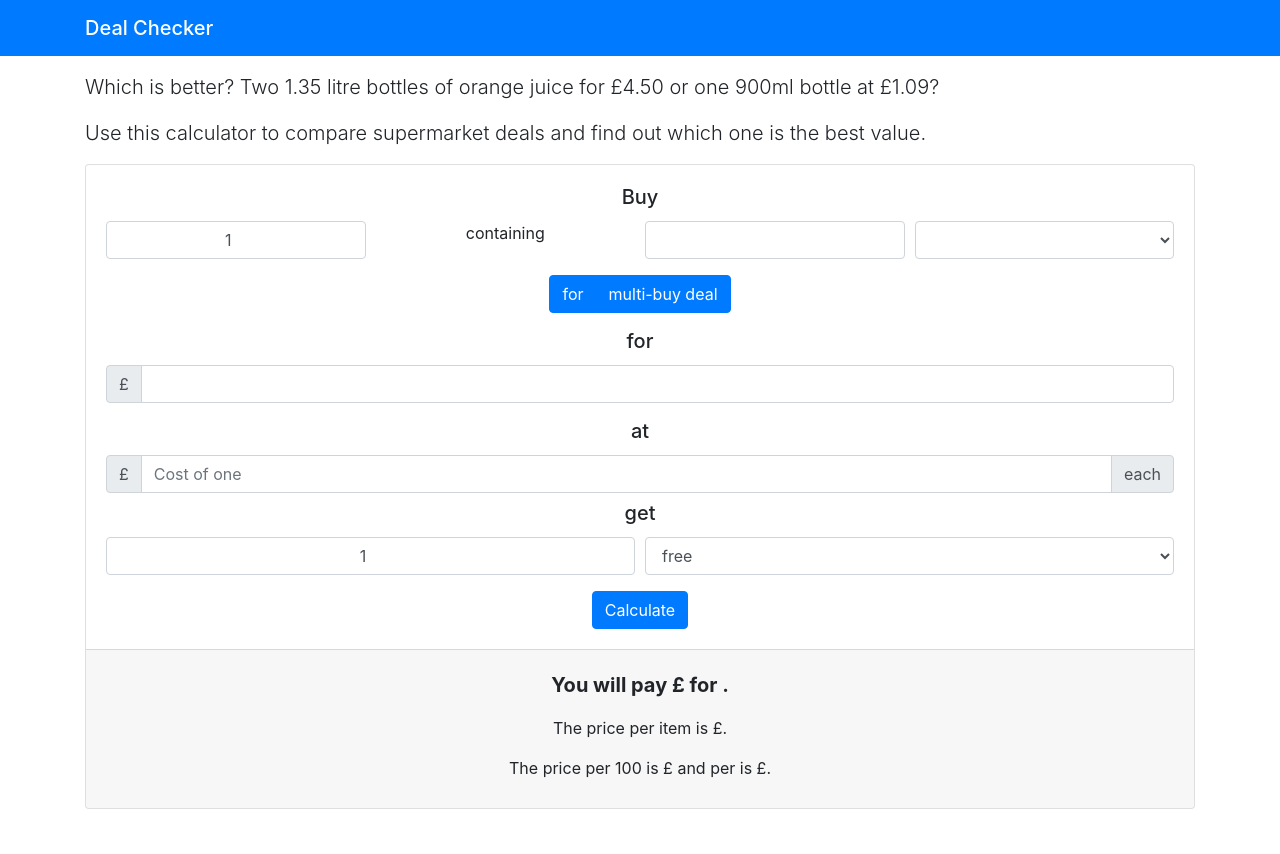
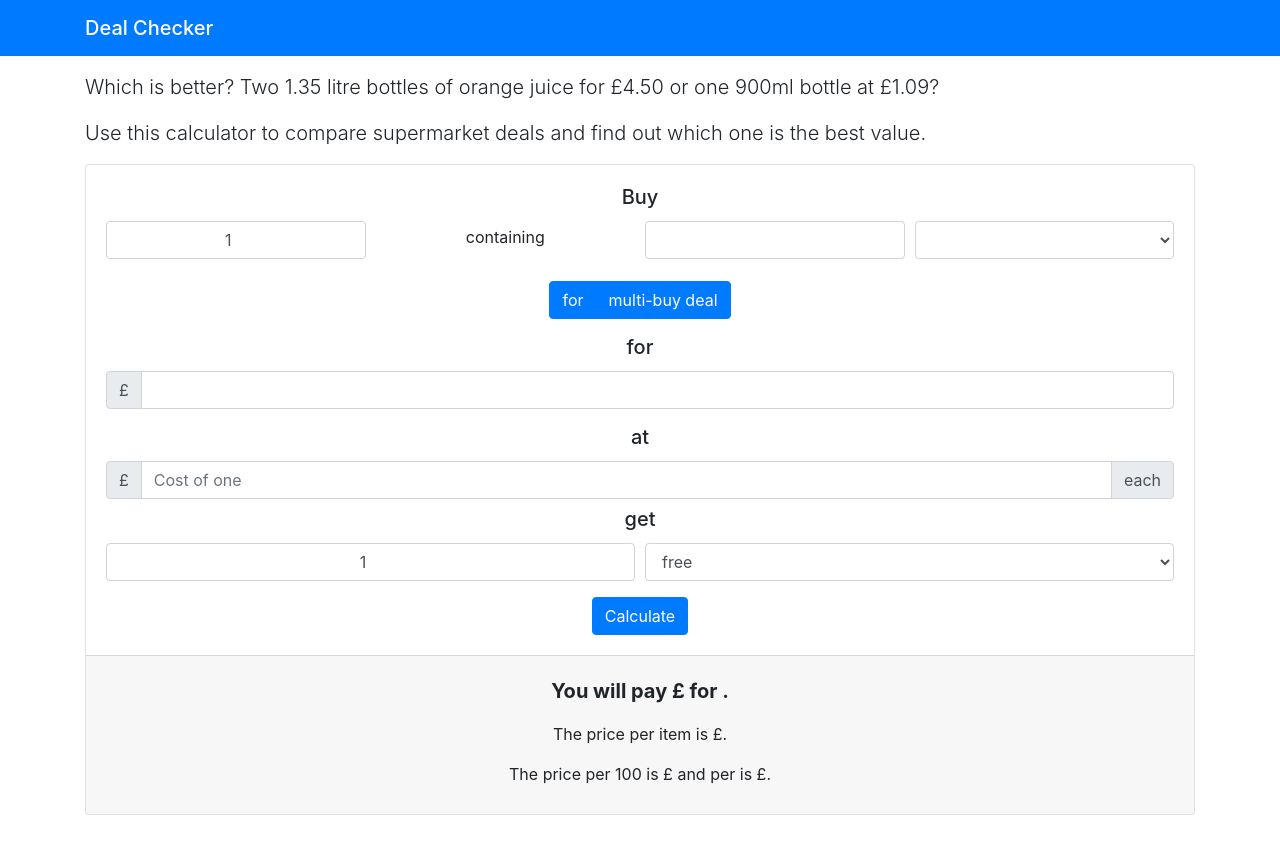
Before and after one commit to fudgeapps/fidgeapps.github.io, a Jekyll site: the page built from deal-checker.html, in a window 1280 px wide. Shown: the top 854 px of the page. Built offline with Jekyll 4.4.1, drawn with Linux system fonts in a browser that asks for light colours.

Commit message:
Align text

```diff
--- a/deal-checker.html
+++ b/deal-checker.html
@@ -155,7 +155,7 @@ title: Deal Checker - Compare supermarket deals to get the best value
             <p class="lead">Which is better? Two 1.35 litre bottles of orange juice for &pound;4.50 or one 900ml bottle at &pound;1.09?</p>
             <p class="lead">Use this calculator to compare supermarket deals and find out which one is the best value.</p>
 
-            <div class="card mb-2" data-bind="foreach: deals, visible: deals().length > 0">
+            <div class="card mb-1" data-bind="foreach: deals, visible: deals().length > 0">
                 <div class="card-body text-center">
                     <h5 class="card-title">Buy</h5>
 
@@ -164,7 +164,7 @@ title: Deal Checker - Compare supermarket deals to get the best value
                             <input type="number" class="form-control text-center" step="1" min="0" value="1" name="stdQty" data-bind="value: stdQty" required>
                         </div>
                         <div class="col text-nowrap">
-                            containing
+                            <p class="pt-1">containing</p>
                         </div>
                         <div class="col">
                             <input class="form-control text-center" type="number" min="0" step="0.01" required name="unitsize" data-bind="value: unitSize">
```
